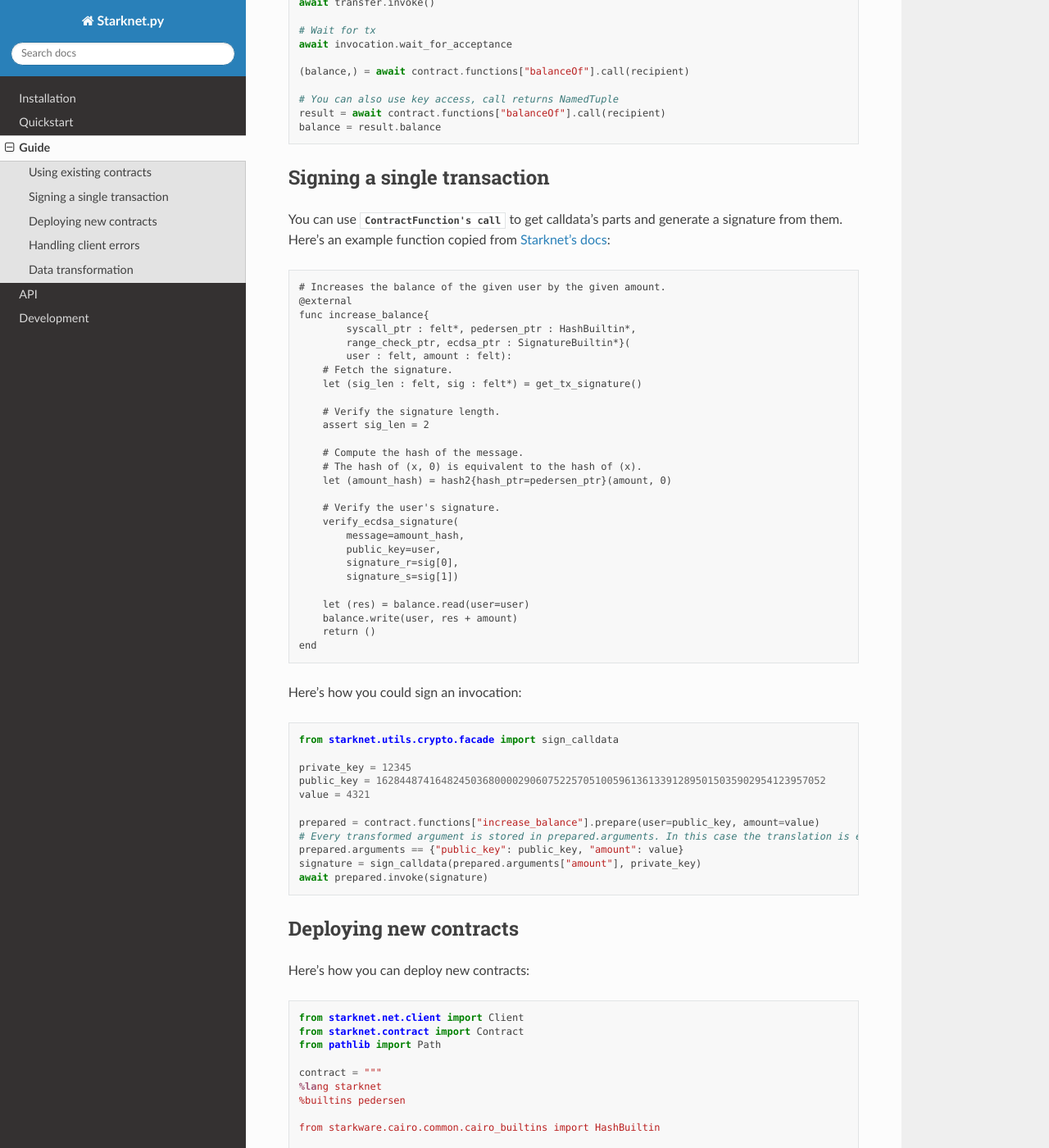
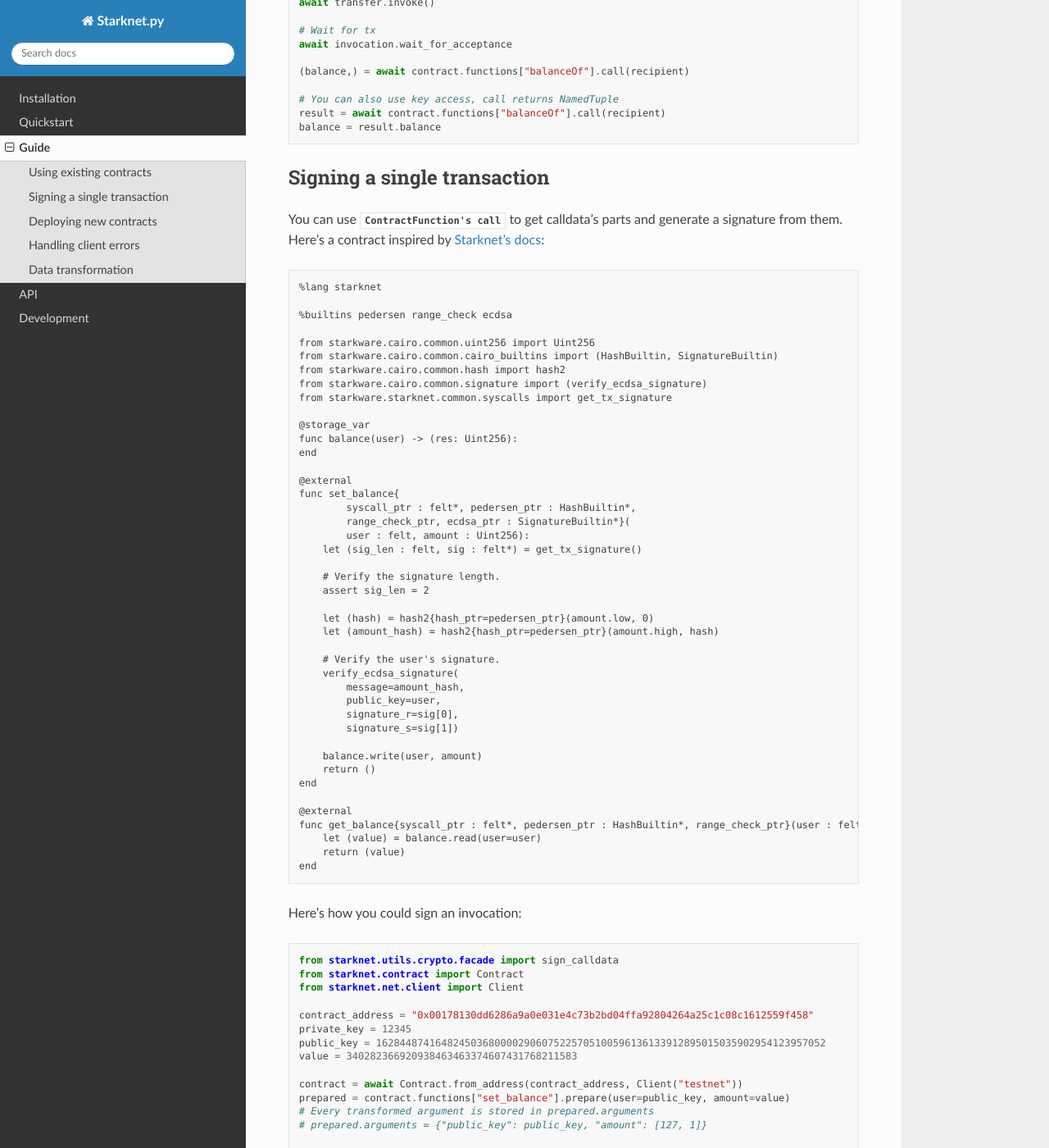
Before and after one commit to software-mansion/starknet.py, a Sphinx documentation site: the page built from docs/guide.rst, in a window 1280 px wide and 1400 px high, scrolled down 1476 px. Shown: the whole window at 82% size. Built offline with Sphinx 7.4.7 and the Read the Docs theme 2.0.0, drawn with Linux system fonts in a browser that asks for light colours; some of the changed text lies outside the part shown.

Commit message:
Add uint256 to docs (#57)

```diff
--- a/docs/guide.rst
+++ b/docs/guide.rst
@@ -91,26 +91,36 @@ This is how we can interact with it:
 
 Signing a single transaction
 ----------------------------
-You can use :obj:`ContractFunction's call <starknet.contract.ContractFunction.prepare>` to get calldata's parts and generate a signature from them. Here's an example function
-copied from `Starknet's docs <https://www.cairo-lang.org/docs/hello_starknet/user_auth.html>`_:
+You can use :obj:`ContractFunction's call <starknet.contract.ContractFunction.prepare>` to get calldata's parts and generate a signature from them. Here's a contract inspired by `Starknet's docs <https://www.cairo-lang.org/docs/hello_starknet/user_auth.html>`_:
 
 .. code-block:: cairo
 
-    # Increases the balance of the given user by the given amount.
+    %lang starknet
+
+    %builtins pedersen range_check ecdsa
+
+    from starkware.cairo.common.uint256 import Uint256
+    from starkware.cairo.common.cairo_builtins import (HashBuiltin, SignatureBuiltin)
+    from starkware.cairo.common.hash import hash2
+    from starkware.cairo.common.signature import (verify_ecdsa_signature)
+    from starkware.starknet.common.syscalls import get_tx_signature
+
+    @storage_var
+    func balance(user) -> (res: Uint256):
+    end
+
     @external
-    func increase_balance{
+    func set_balance{
             syscall_ptr : felt*, pedersen_ptr : HashBuiltin*,
             range_check_ptr, ecdsa_ptr : SignatureBuiltin*}(
-            user : felt, amount : felt):
-        # Fetch the signature.
+            user : felt, amount : Uint256):
         let (sig_len : felt, sig : felt*) = get_tx_signature()
 
         # Verify the signature length.
         assert sig_len = 2
 
-        # Compute the hash of the message.
-        # The hash of (x, 0) is equivalent to the hash of (x).
-        let (amount_hash) = hash2{hash_ptr=pedersen_ptr}(amount, 0)
+        let (hash) = hash2{hash_ptr=pedersen_ptr}(amount.low, 0)
+        let (amount_hash) = hash2{hash_ptr=pedersen_ptr}(amount.high, hash)
 
         # Verify the user's signature.
         verify_ecdsa_signature(
@@ -119,9 +129,14 @@ copied from `Starknet's docs <https://www.cairo-lang.org/docs/hello_starknet/use
             signature_r=sig[0],
             signature_s=sig[1])
 
-        let (res) = balance.read(user=user)
-        balance.write(user, res + amount)
+        balance.write(user, amount)
         return ()
+    end
+
+    @external
+    func get_balance{syscall_ptr : felt*, pedersen_ptr : HashBuiltin*, range_check_ptr}(user : felt) -> (balance: Uint256):
+        let (value) = balance.read(user=user)
+        return (value)
     end
 
 Here's how you could sign an invocation:
@@ -129,16 +144,25 @@ Here's how you could sign an invocation:
 .. code-block:: python
 
     from starknet.utils.crypto.facade import sign_calldata
+    from starknet.contract import Contract
+    from starknet.net.client import Client
 
+    contract_address = "0x00178130dd6286a9a0e031e4c73b2bd04ffa92804264a25c1c08c1612559f458"
     private_key = 12345
     public_key = 1628448741648245036800002906075225705100596136133912895015035902954123957052
-    value = 4321
+    value = 340282366920938463463374607431768211583
 
-    prepared = contract.functions["increase_balance"].prepare(user=public_key, amount=value)
-    # Every transformed argument is stored in prepared.arguments. In this case the translation is easy, but with nested structs it might not be obvious.
-    prepared.arguments == {"public_key": public_key, "amount": value}
+    contract = await Contract.from_address(contract_address, Client("testnet"))
+    prepared = contract.functions["set_balance"].prepare(user=public_key, amount=value)
+    # Every transformed argument is stored in prepared.arguments
+    # prepared.arguments = {"public_key": public_key, "amount": [127, 1]}
+
     signature = sign_calldata(prepared.arguments["amount"], private_key)
-    await prepared.invoke(signature)
+    invocation = await prepared.invoke(signature)
+    await invocation.wait_for_acceptance()
+
+    (stored,) = await contract.functions["get_balance"].call(public_key)
+    assert stored == value
 
 
 Deploying new contracts
@@ -240,6 +264,10 @@ Starknet.py transforms python values to Cairo values and the other way around.
      - any iterable containing ints
      - ``[1, 2, 3]``, ``[]``, ``(1, 2, 3)``
      - ``parameter_len`` is filled automatically from value
+   * - uint256
+     - int or dict with ``"low"`` and ``"high"`` keys and ints as values
+     - ``0``, ``340282366920938463463374607431768211583``, ``{"low": 12, "high": 13}``
+     -
 
 
 
```
Also changed, not shown: other parts of docs/guide.rst (+2 -0 lines).
